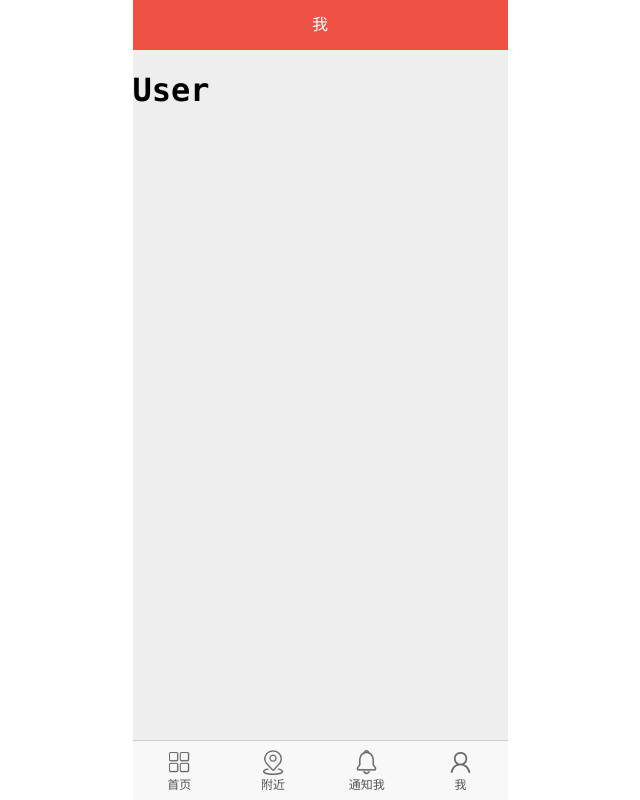
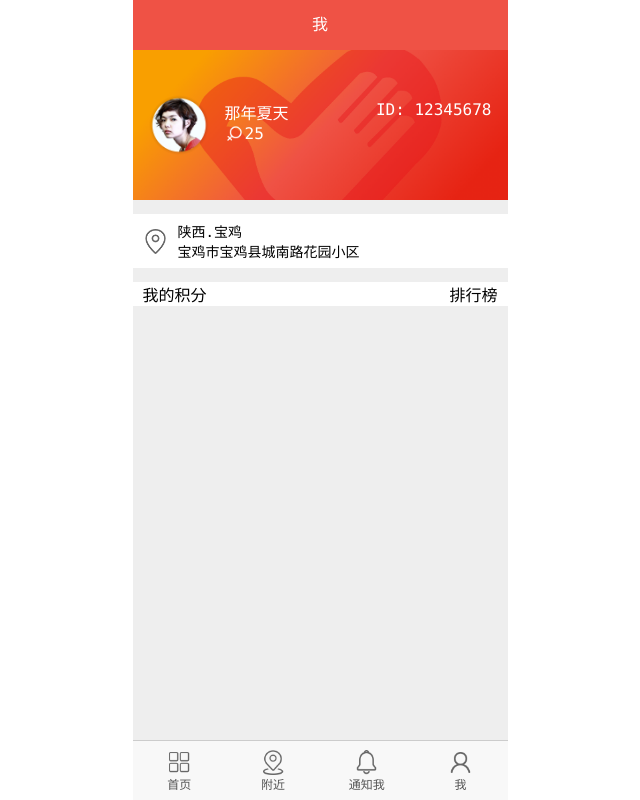
Before and after one commit to huaichaow/epam-code4good, a Vue app: page /user in a window 1280 px wide. Shown: the whole page, without its empty margins (320-960 px from the left). Built offline with nearby package versions, Linux system fonts and the light colour scheme.

Commit message:
user page

```diff
--- /dev/null
+++ b/src/views/User.sass
@@ -0,0 +1,57 @@
+.avatar
+  height: 150px
+  background-image: url(/img/bg_member@3x.png)
+  background-size: cover
+  display: flex
+  align-items: center
+  justify-content: stretch
+  .photo
+    width: 60px
+    height: 60px
+    border-radius: 100px
+    background-image: url(/img/img_member_pic@3x.png)
+    background-size: cover
+    margin: 0 1em
+  .info
+    display: flex
+    flex-direction: column
+    flex-grow: 1
+    margin-right: 1em
+    height: 60px
+    color: #fff
+    padding-top: 5px
+    .line1
+      display: flex
+      width: 100%
+      .name
+        flex-grow: 1
+    .line2
+      display: flex
+      .icon
+        width: 20px
+        background-image: url(/img/icon_member_gender@3x.png)
+        background-size: contain
+        background-position: center
+        background-repeat: no-repeat
+
+.location
+  margin: 1em 0
+  padding: .5em 0
+  display: flex
+  align-items: center
+  font-size: 14px
+  background: #fff
+  .icon
+    width: 45px
+    height: 25px
+    background-image: url(/img/icon_address@3x.png)
+    background-size: contain
+    background-position: center
+    background-repeat: no-repeat
+
+.score-title
+  display: flex
+  padding: 0 10px
+  background: #fff
+  .label
+    flex-grow: 1
--- a/src/views/User.vue
+++ b/src/views/User.vue
@@ -1,6 +1,36 @@
 <template>
   <div class="user">
-    <h1>User</h1>
+
+    <div class="avatar">
+      <div class="photo"></div>
+      <div class="info">
+        <div class="line1">
+          <div class="name">那年夏天</div>
+          <div class="id">ID: 12345678</div>
+        </div>
+        <div class="line2">
+          <span class="icon"></span>
+          <span class="age">25</span>
+        </div>
+      </div>
+    </div>
+
+    <div class="location">
+      <div class="icon"></div>
+      <div class="address">
+        <div class="line1">陕西.宝鸡</div>
+        <div class="line2">宝鸡市宝鸡县城南路花园小区</div>
+      </div>
+    </div>
+
+    <div class="score-title">
+      <div class="label">我的积分</div>
+      <div class="rank">
+        <div class="icon"></div>
+        <div>排行榜</div>
+      </div>
+    </div>
+
   </div>
 </template>
 
@@ -14,3 +44,5 @@ export default {
   }
 }
 </script>
+
+<style lang="sass" scoped src="./User.sass"></style>
```
Also changed, not shown: public/img/icon_address@3x.png (renamed from public/img/icon_ address@3x.png).
